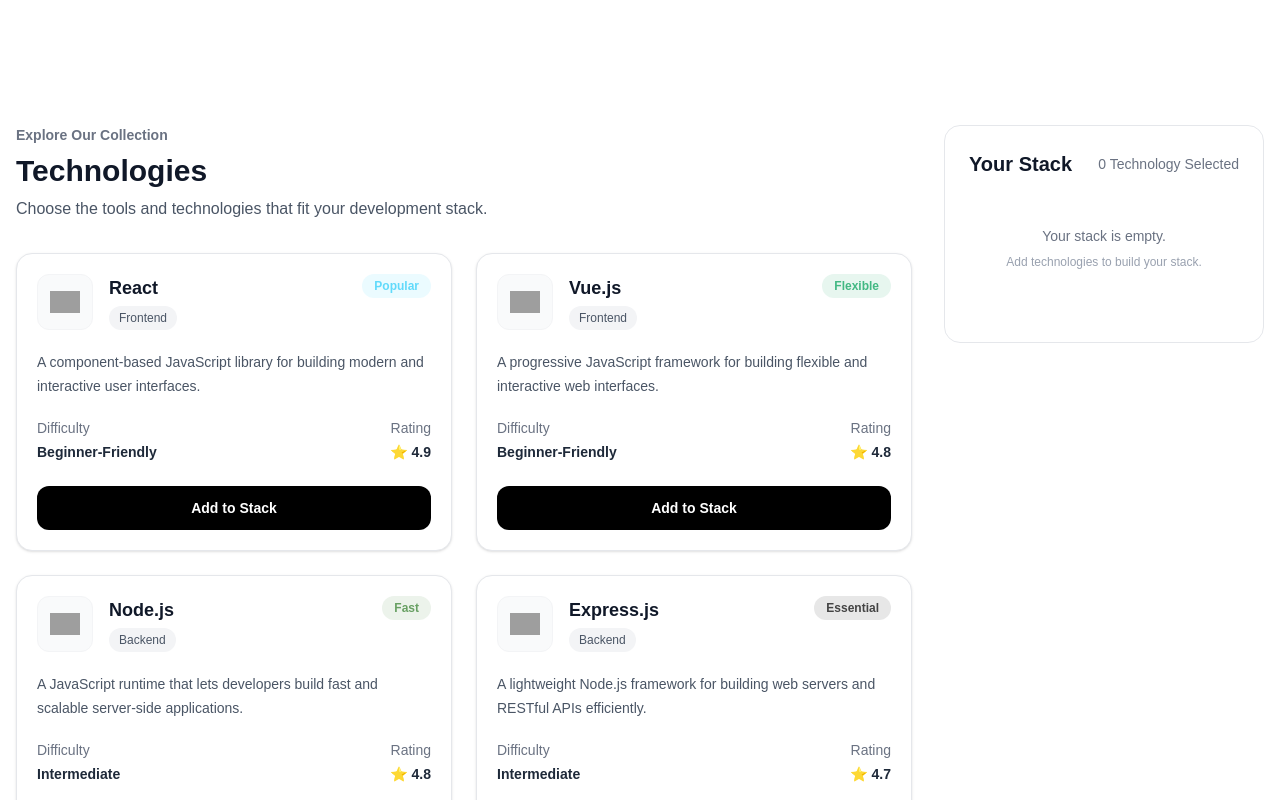
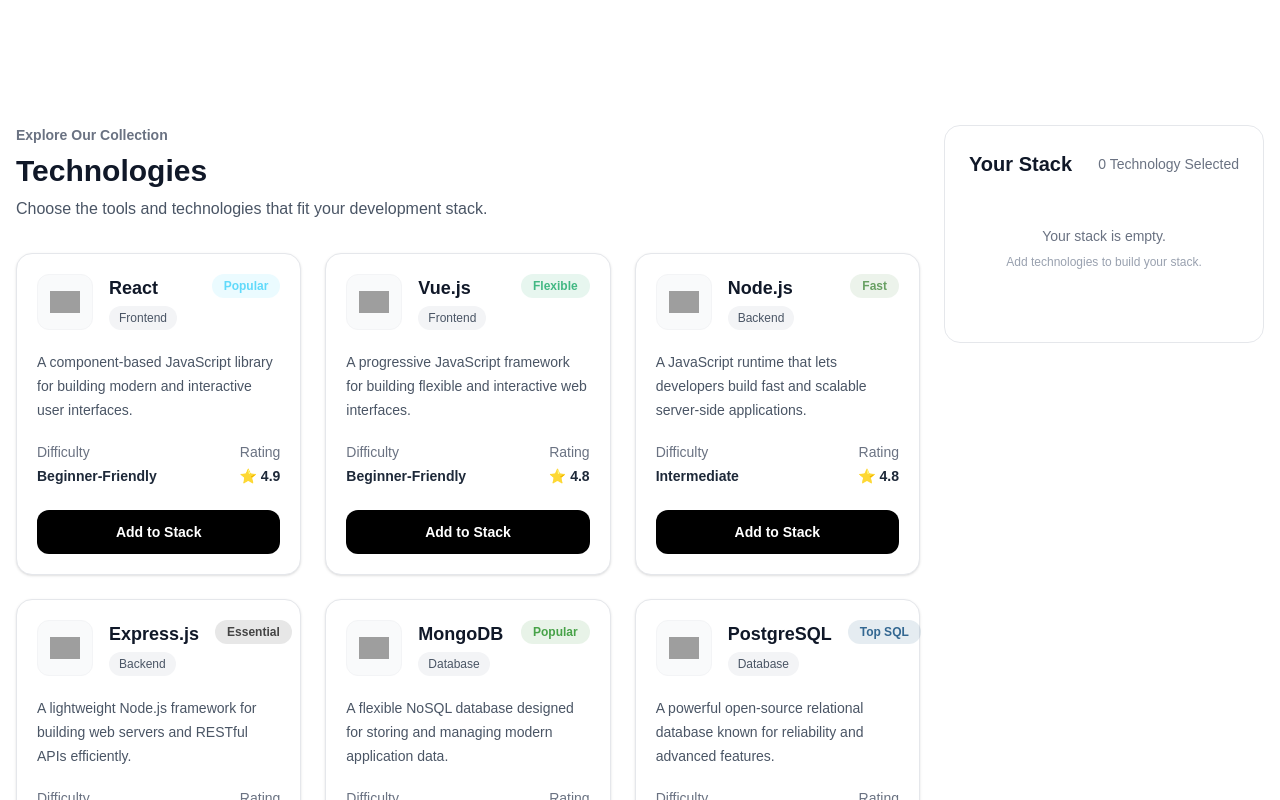
Before and after one commit to Amena-Begum/Dev-Stack, a React (Vite) app: page / in a window 1280 px wide. Shown: the part 740-1540 px from the top of the page. Built offline with nearby package versions, Linux system fonts and the light colour scheme; grey boxes are pictures that could not be loaded.

Commit message:
edit app.jsx and technologyGrid.jsx file

```diff
--- a/src/App.jsx
+++ b/src/App.jsx
@@ -68,7 +68,7 @@
         <Hero />
 
         <section className="max-w-7xl mx-auto px-4 py-16">
-          <div className="grid grid-cols-1 lg:grid-cols-[minmax(0,1fr)_320px] gap-8">
+          <div className="grid grid-cols-1 lg:grid-cols-[minmax(0,1fr)_320px] gap-6">
 
             {/* Technology Section */}
             <div>
--- a/src/components/TechnologyGrid.jsx
+++ b/src/components/TechnologyGrid.jsx
@@ -58,7 +58,7 @@
       </div>
 
       {/* Technology Cards */}
-      <div className="grid grid-cols-1 md:grid-cols-2 gap-6">
+      <div className="grid grid-cols-1 md:grid-cols-3 gap-6">
         {technologies.map((technology) => (
           <TechnologyCard
             key={technology.id}
```
